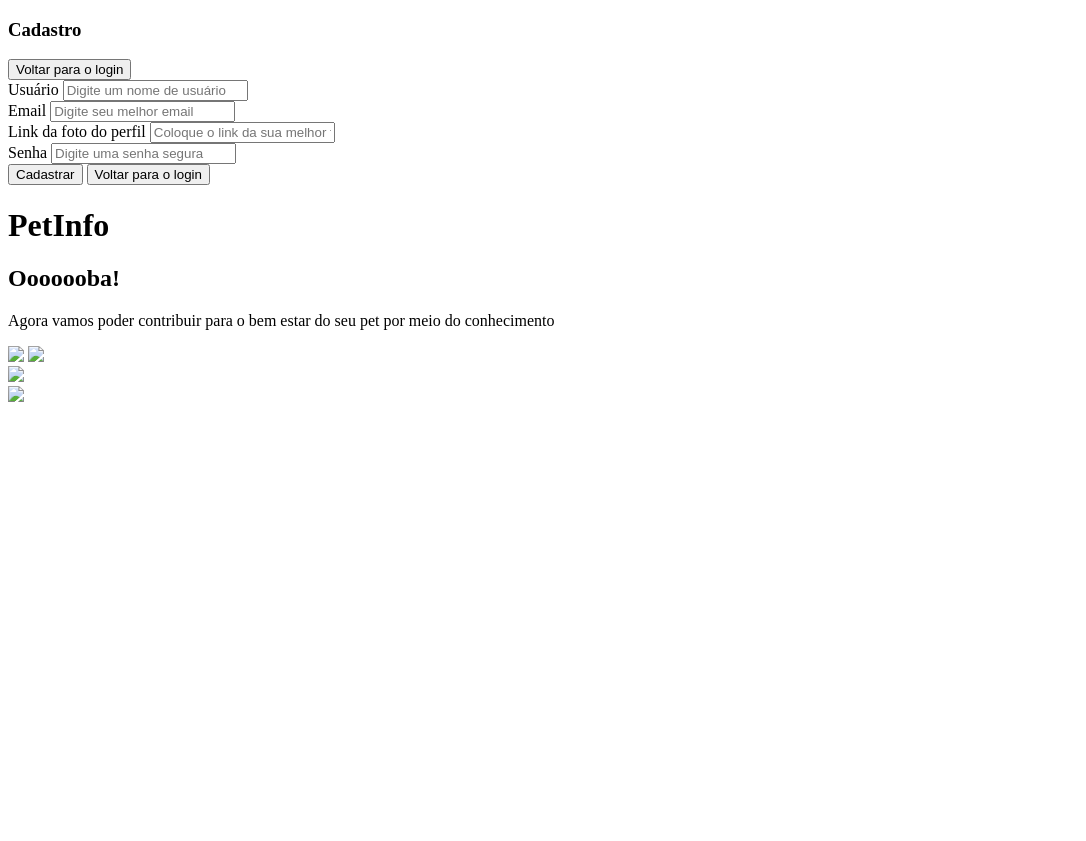
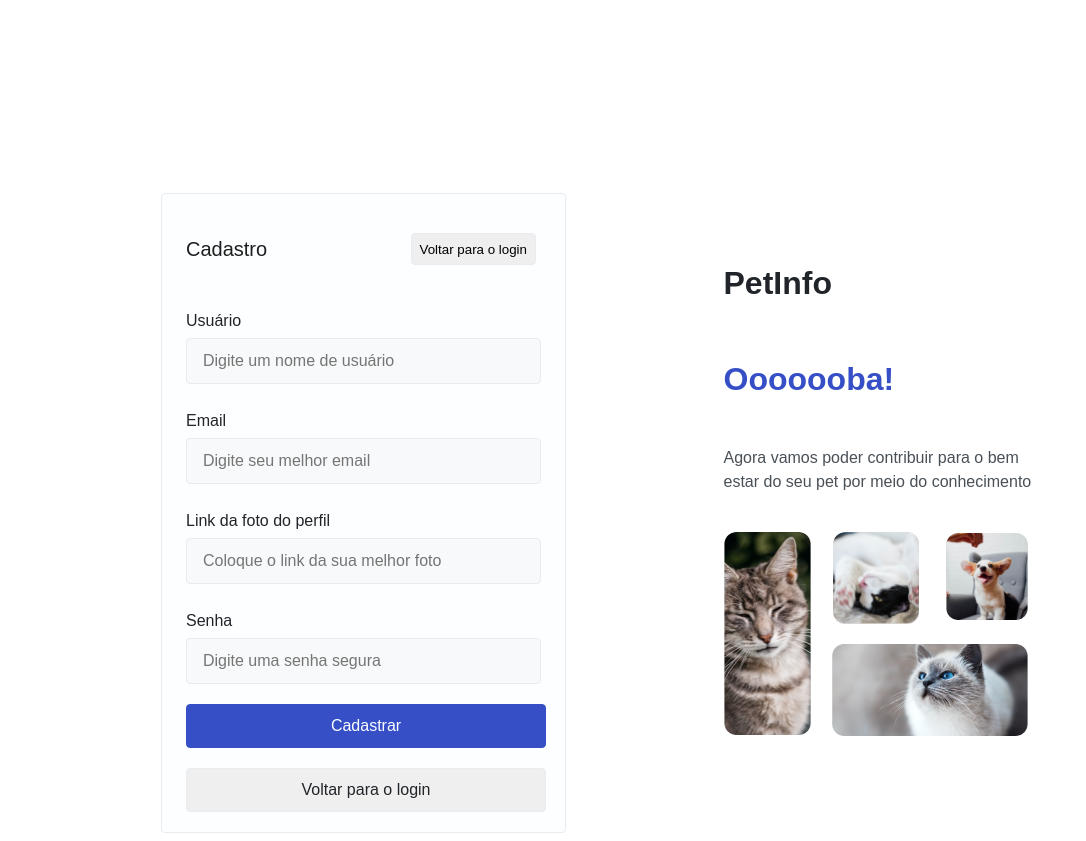
Before and after one commit to Kenzie-Academy-Brasil-Developers/Kenzie-Academy-Brasil-Developers-petinfobase-KallebyX, a plain HTML site: page src/pages/cadastro.html in a window 1280 px wide. Shown: the whole page, without its empty margins (0-1086 px from the left). Before the commit the page ends 800 px from the top, so only its background shows below. Drawn offline with Linux system fonts and the light colour scheme; the site is published under a folder, as on GitHub Pages, so addresses that start at the root find nothing.

Commit message:
Add files via upload

```diff
--- a/src/pages/cadastro.html
+++ b/src/pages/cadastro.html
@@ -3,9 +3,9 @@
 <head>
   <meta charset="UTF-8">
   <meta name="viewport" content="width=device-width, initial-scale=1.0">
-  <link rel="shortcut icon" class="favicon" href="/./src/img/pngwing.com.png" type="image/x-icon">
+  <link rel="shortcut icon" class="favicon" href="../img/pngwing.com.png" type="image/x-icon">
   <title>Petinfo cadastro</title>
-  <link rel="stylesheet" href="/./src/styles/cadastro.css">
+  <link rel="stylesheet" href="../styles/cadastro.css">
 </head>
 <body>
   <main class="container">
@@ -43,17 +43,17 @@
       <p class="p-pet">Agora vamos poder contribuir para o bem estar do seu pet por meio do conhecimento</p>
       <div class="img-login">
         <div class="top-img">
-          <img class="rectangle-2" src="/./src/img/gato1.png" />
-          <img class="rectangle-3" src="/./src/img/gato2.png" />
+          <img class="rectangle-2" src="../img/gato1.png" />
+          <img class="rectangle-3" src="../img/gato2.png" />
         </div>
         <div class="botton-img">
-          <img class="rectangle-5" src="/./src/img/gato3.png" />
+          <img class="rectangle-5" src="../img/gato3.png" />
         </div>
         <div class="aside-img">
-          <img class="rectangle-4" src="/./src/img/gato4.png" />
+          <img class="rectangle-4" src="../img/gato4.png" />
         </div>
       </div>
     </div>
-  <script type="module" src="/./src/scripts/cadastro.js"></script>
+  <script type="module" src="../scripts/cadastro.js"></script>
 </body>
 </html>
```
Also changed, not shown: src/pages/dashboard.html (line endings or trailing spaces).
